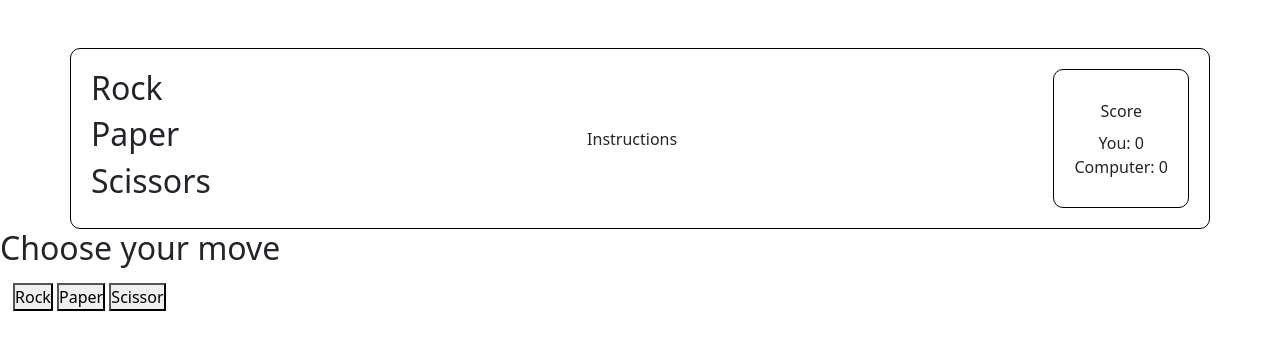
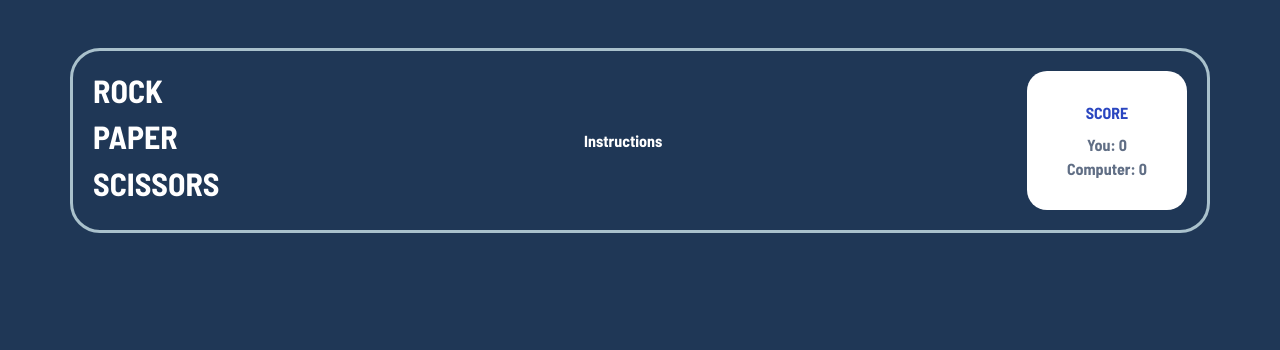
Before and after one commit to nm1008/rock-paper-scissor, a plain HTML site: page index.html in a window 1280 px wide. Drawn offline with nearby package versions, Linux system fonts and the light colour scheme.

Commit message:
finished styling the header

```diff
--- a/index.html
+++ b/index.html
@@ -12,15 +12,15 @@
 <body>
     <div class="container mt-5">
         <div>
-            <h2>Rock</h2>
-            <h2>Paper</h2>
-            <h2>Scissors</h2>
+            <h2>ROCK</h2>
+            <h2>PAPER</h2>
+            <h2>SCISSORS</h2>
         </div>
         <div class="instruction">Instructions</div>
         <div class="score">
-            <div class="mb-2">Score</div>
-            <div>You: 0</div>
-            <div>Computer: 0</div>
+            <div class="mb-2 score-text">SCORE</div>
+            <div class="scores">You: 0</div>
+            <div class="scores">Computer: 0</div>
         </div>
     </div>
 
@@ -34,7 +34,7 @@
             <p class="computerScore">0</p>
         </div>
     </div> -->
-
+<!--
     <div class="move">
         <h2>Choose your move</h2>
     </div>
@@ -44,7 +44,7 @@
         <button class="btn2">Paper</button>
         <button class="btn3">Scissor</button>
     </div>
-
+     -->
     <!-- JS -->
     <script src="script.js"></script>
 
--- a/style.css
+++ b/style.css
@@ -1,3 +1,5 @@
+@import url('https://fonts.googleapis.com/css2?family=Barlow+Semi+Condensed:ital,wght@0,700;1,600&family=Hanken+Grotesk:wght@500;700;800&family=Outfit:wght@400;700&display=swap');
+
 *{
   margin: 0;
   padding: 0;
@@ -5,21 +7,26 @@
 }
 
 body{
-  /* background-color: navy; */
-  /* color: white */
+  background-color:hsl(214, 47%, 23%);
+  font-family: "Barlow Semi Condensed", sans-serif;
+
 }
 
 .container{
   display: flex;
   justify-content: space-between;
-  border: 1px solid black;
-  border-radius: 10px;
+  border: 3px solid rgb(169, 193, 204);
+  border-radius: 30px;
   padding: 20px
+}
+.container h2{
+  color: white
 }
 
 .instruction{
   display: flex;
   align-items: center;
+  color: white
 }
 
 .score{
@@ -27,7 +34,16 @@ body{
   flex-direction: column;
   justify-content: center;
   align-items: center;
-  border: 1px solid black;
-  padding: 10px 20px;
-  border-radius: 10px;;
+  border: none;
+  padding: 0px 40px;
+  border-radius: 20px;;
+  background-color: white
 }
+
+.score-text{
+  color: hsl(229, 64%, 46%)
+}
+
+.scores{
+  color: hsl(217, 16%, 45%);
+}
```
